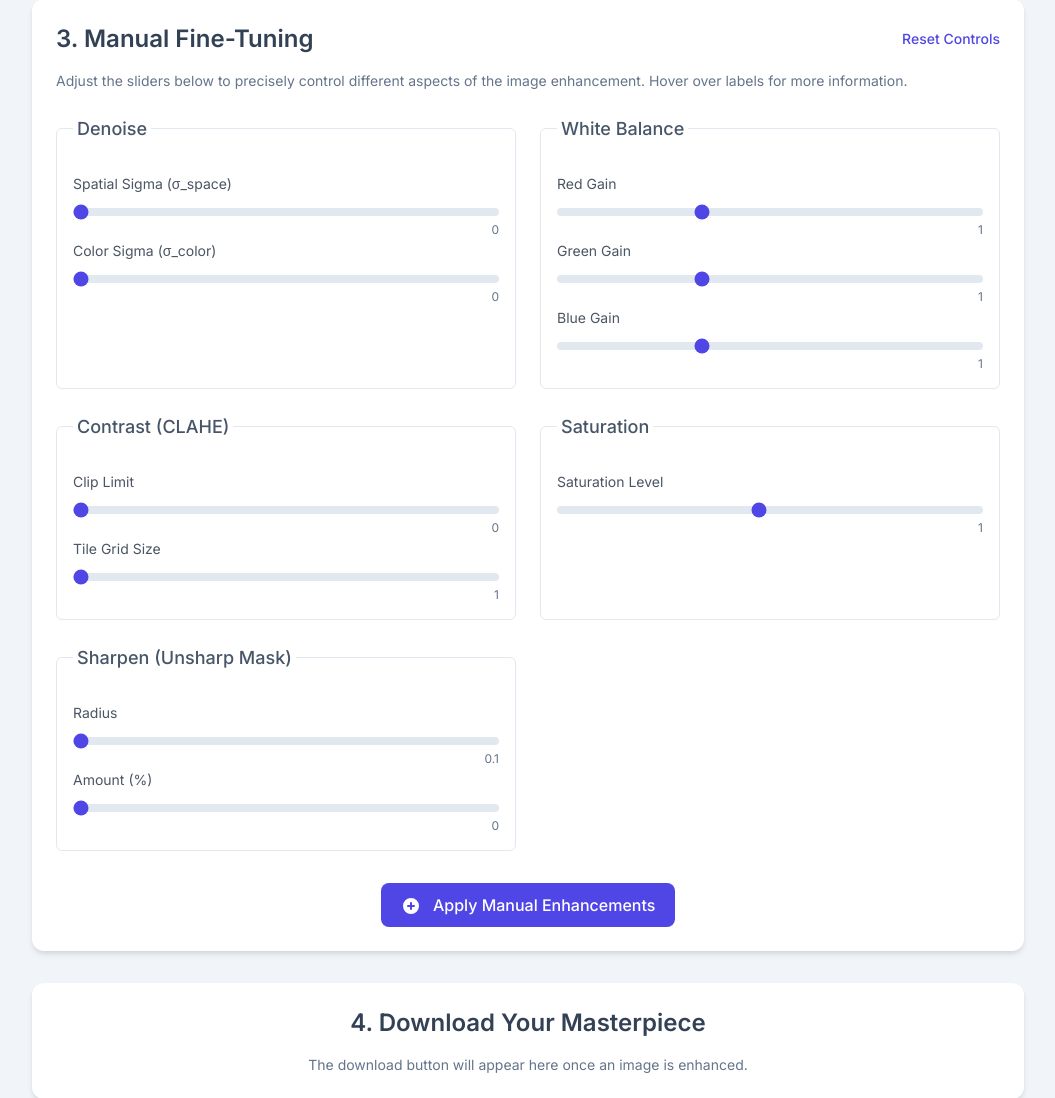
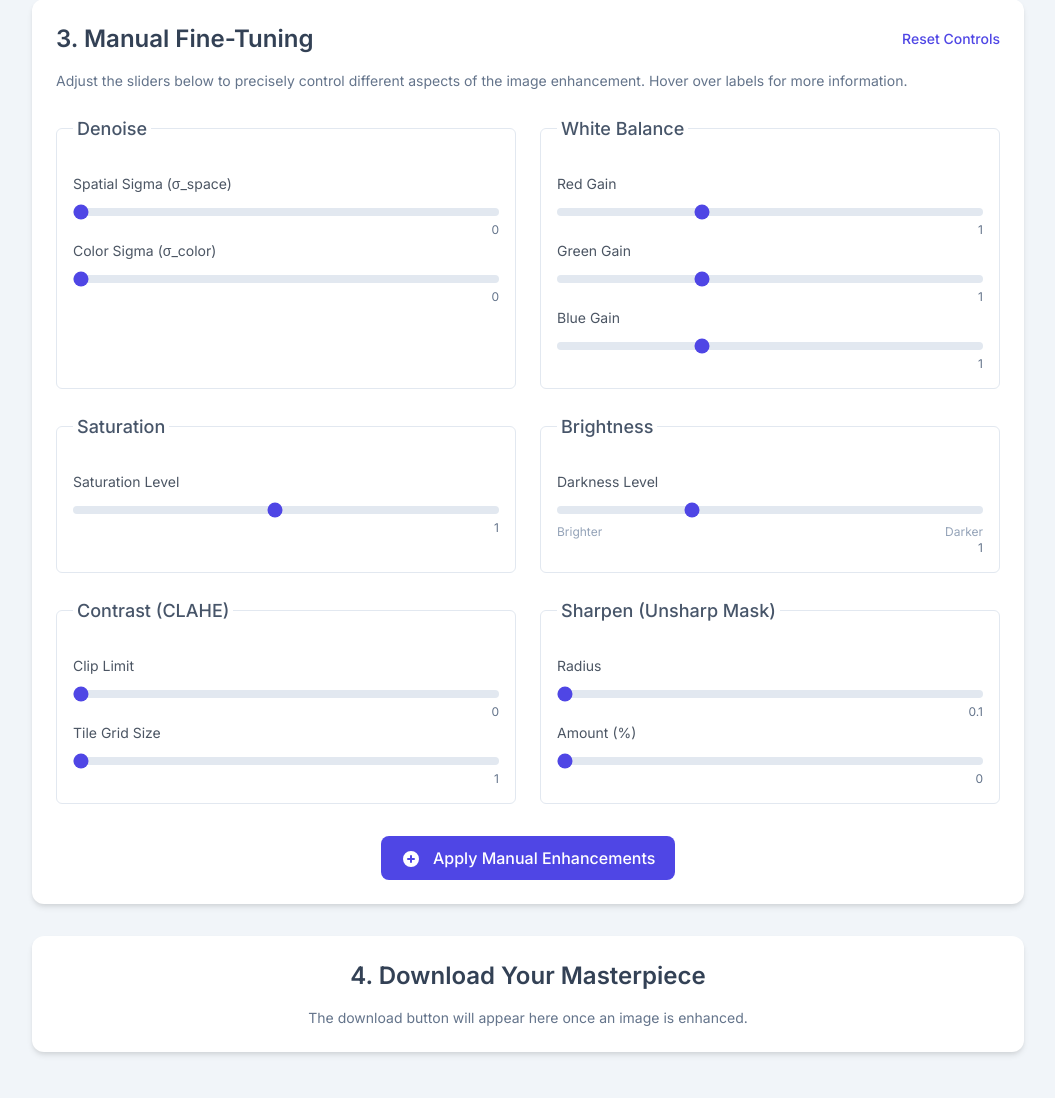
Before and after one commit to lutzzzx/Image-Enhancer, a Flask app: template templates/index.html in a window 1280 px wide. Shown: the part 1003-2101 px from the top of the page, without its empty margins (112-1167 px from the left). Run offline with Flask 3, Linux system fonts and the light colour scheme; the template is opened without the code that fills it: most values are stand-ins (such as "Sample title", 1, 10 or a date in 2020); grey boxes marked "Sample" are stand-in pictures; some libraries are stand-ins or nearby versions.

Commit message:
Penambahan manual gamma correction dengan integrasi slider UI

```diff
--- a/app.py
+++ b/app.py
@@ -8,7 +8,8 @@ from utils.enhance import (
     white_balance_grayworld,
     enhance_contrast_clahe,
     enhance_saturation,
-    unsharp_masking
+    unsharp_masking,
+    gamma_correction
 )
 import numpy as np
 
@@ -83,18 +84,19 @@ def manual_enhance_route():
     filepath = os.path.join(app.config['UPLOAD_FOLDER'], filename)
     img = cv2.imread(filepath)
 
-    remove_all_enhanced_images()  # 🔥 Hapus file lama dulu
+    remove_all_enhanced_images()  # Hapus file lama dulu
 
     # Enhancement...
+    img = white_balance_grayworld(img,
+                                float(data.get('r_gain', 1.0)),
+                                float(data.get('g_gain', 1.0)),
+                                float(data.get('b_gain', 1.0)))
     img = denoise_bilateral(img, float(data.get('sigma_space', 3)), float(data.get('sigma_color', 60)))
-    img = white_balance_grayworld(img,
-                                   float(data.get('r_gain', 1.0)),
-                                   float(data.get('g_gain', 1.0)),
-                                   float(data.get('b_gain', 1.0)))
+    img = gamma_correction(img, float(data.get('gamma', 1.0)))
     img = enhance_contrast_clahe(img,
                                   float(data.get('clip_limit', 2.0)),
                                   int(data.get('tile_grid', 8)))
-    img = enhance_saturation(img, float(data.get('saturation', 1.1)))
+    img = enhance_saturation(img, float(data.get('saturation', 1.0)))
     img = unsharp_masking(img,
                           radius=float(data.get('sharpen_radius', 1.0)),
                           amount=float(data.get('sharpen_amount', 100)))
--- a/static/js/scripts.js
+++ b/static/js/scripts.js
@@ -25,6 +25,7 @@ const defaultSliderValues = {
   saturation: "1",
   sharpen_radius: "0.1",
   sharpen_amount: "0",
+  gamma: "1.0",
 };
 
 // Function to show loading state
@@ -113,6 +114,10 @@ function autoEnhance() {
             data.params_used.sharpen_amount.toFixed(0)
           );
         }
+        //Brightness
+        if (data.params_used.gamma !== undefined) {
+          updateSlider("gamma", data.params_used.gamma.toFixed(2));
+        }
       } else {
         console.error("Auto enhance error:", data.error || "Unknown error");
         if (enhancedImgPlaceholderText)
@@ -148,6 +153,7 @@ function manualEnhance() {
     saturation: document.getElementById("saturation").value,
     sharpen_radius: document.getElementById("sharpen_radius").value,
     sharpen_amount: document.getElementById("sharpen_amount").value,
+    gamma: document.getElementById("gamma").value,
   };
 
   fetch("/manual_enhance", {
@@ -212,6 +218,7 @@ function setupSliderListeners() {
     "saturation",
     "sharpen_radius",
     "sharpen_amount",
+    "gamma",
   ];
   sliders.forEach((id) => {
     const slider = document.getElementById(id);
--- a/templates/index.html
+++ b/templates/index.html
@@ -318,6 +318,77 @@
               </div>
             </fieldset>
 
+            <!-- Saturation Control -->
+            <fieldset class="space-y-3 p-4 border border-slate-200 rounded-md">
+              <legend class="text-lg font-medium text-slate-600 px-1">
+                Saturation
+              </legend>
+              <div>
+                <div class="tooltip-container w-full">
+                  <label for="saturation" class="slider-label block"
+                    >Saturation Level</label
+                  >
+                  <span class="tooltip-text"
+                    >Adjusts the intensity of colors. Higher values make colors
+                    more vivid, lower values make them more muted (1.0 is
+                    original).</span
+                  >
+                </div>
+                <input
+                  type="range"
+                  class="w-full h-2 bg-slate-200 rounded-lg appearance-none cursor-pointer"
+                  min="0.1"
+                  max="2.0"
+                  step="0.05"
+                  id="saturation"
+                  value="1.0"
+                />
+                <span
+                  class="text-xs text-slate-500 float-right"
+                  id="saturation_value"
+                  >1.0</span
+                >
+              </div>
+            </fieldset>
+
+            <!-- Gamma Corection Controls -->
+            <fieldset class="space-y-3 p-4 border border-slate-200 rounded-md">
+              <legend class="text-lg font-medium text-slate-600 px-1">
+                Brightness
+              </legend>
+              <div>
+                <div class="tooltip-container w-full">
+                  <label for="gamma" class="slider-label block">
+                    Darkness Level
+                  </label>
+                  <span class="tooltip-text">
+                    Adjusts image darkness using gamma correction. Higher values
+                    darken the image, lower values brighten it. (Default is
+                    calculated automatically)
+                  </span>
+                </div>
+                <input
+                  type="range"
+                  class="w-full h-2 bg-slate-200 rounded-lg appearance-none cursor-pointer"
+                  min="0.1"
+                  max="3.0"
+                  step="0.05"
+                  id="gamma"
+                  value="1.0"
+                />
+                <!-- Tambahkan keterangan Brighter dan Darker di bawah slider -->
+                <div class="flex justify-between text-xs text-slate-400 mt-1">
+                  <span>Brighter</span>
+                  <span>Darker</span>
+                </div>
+                <span
+                  class="text-xs text-slate-500 float-right"
+                  id="gamma_value"
+                  >1.0</span
+                >
+              </div>
+            </fieldset>
+
             <!-- Contrast (CLAHE) Controls -->
             <fieldset class="space-y-3 p-4 border border-slate-200 rounded-md">
               <legend class="text-lg font-medium text-slate-600 px-1">
--- a/utils/analysis.py
+++ b/utils/analysis.py
@@ -59,7 +59,7 @@ def has_color_cast(img, threshold=15):
         'means': (mean_r, mean_g, mean_b)
     }
 
-def is_low_contrast(img, threshold=0.25):
+def is_low_contrast(img, threshold=0.3):
     """Analisis kontras dengan berbagai metrik"""
     gray = cv2.cvtColor(img, cv2.COLOR_BGR2GRAY)
 
```
Also changed, not shown: other parts of templates/index.html (+0 -33 lines), utils/enhance.py (+24 -2 lines).
